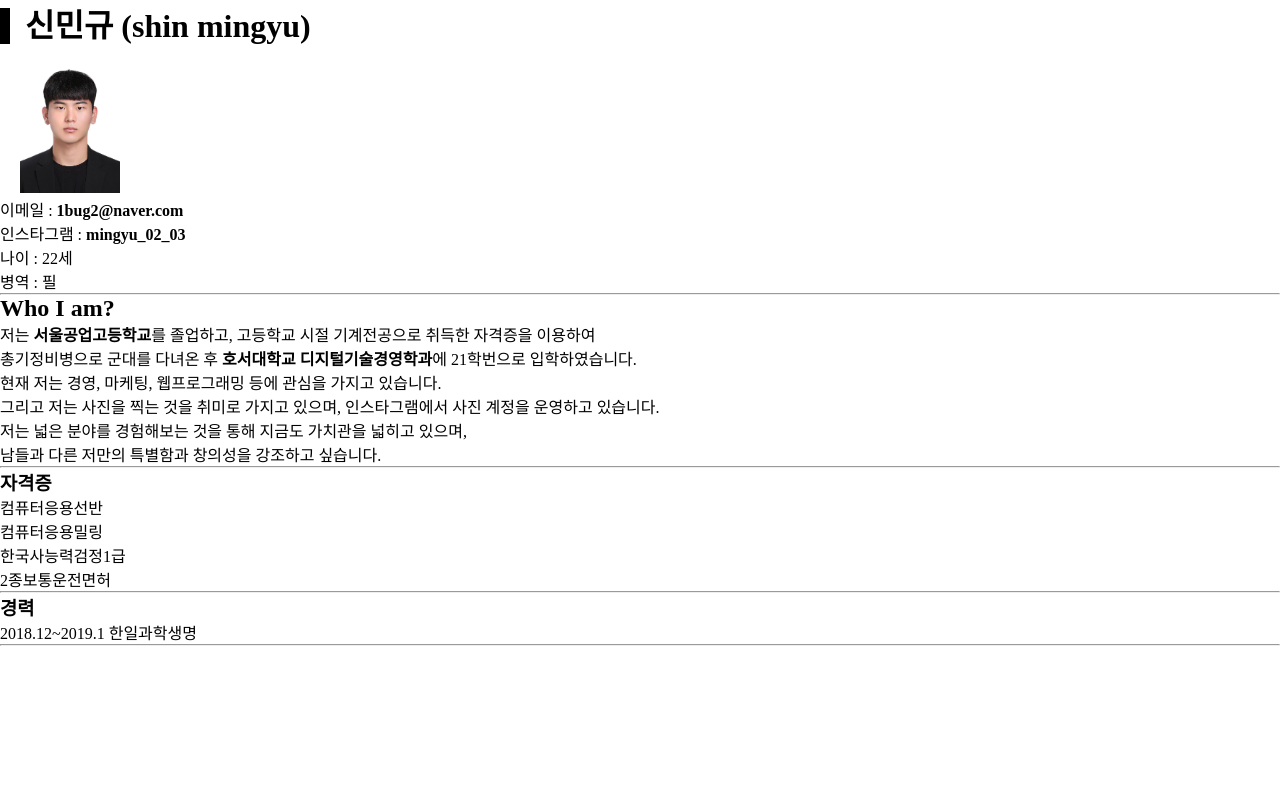
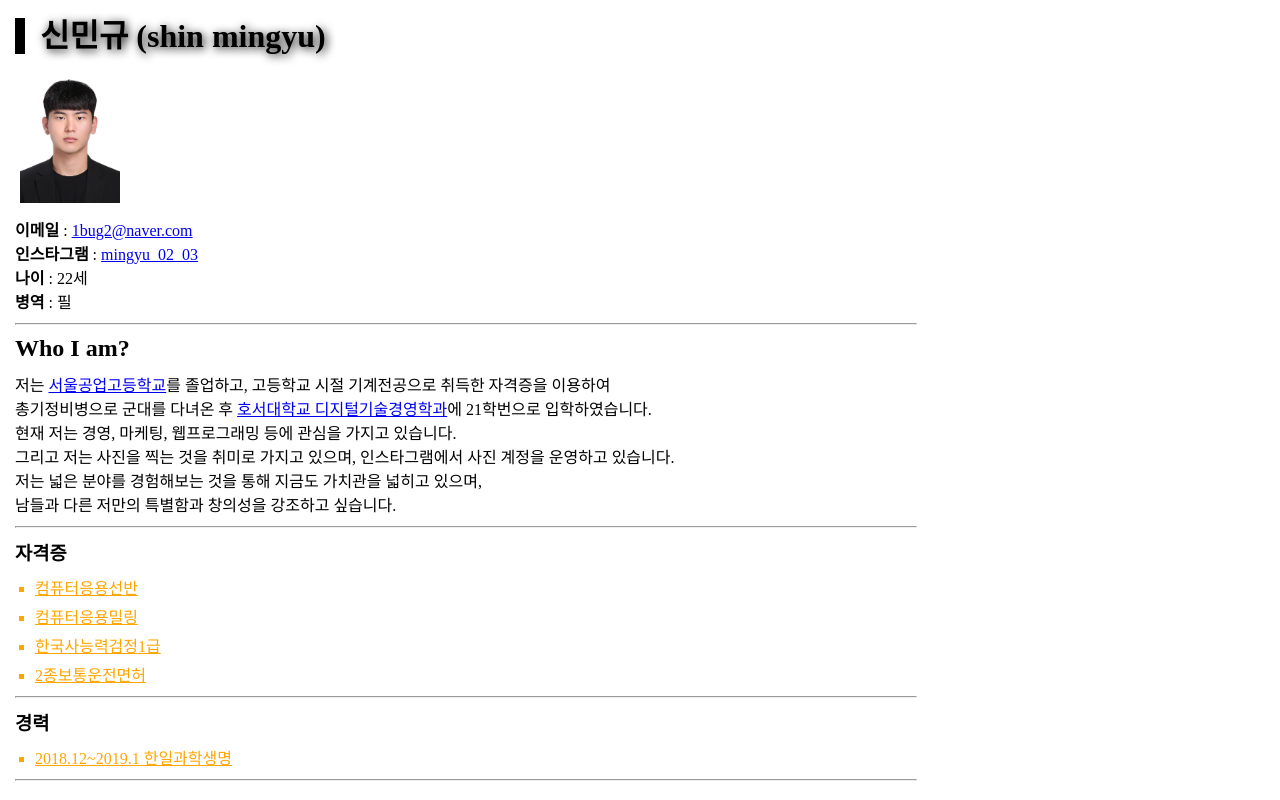
Before and after one commit to tlsalsrb03/tlsalsrb03.github.io, a plain HTML site: page 프로필.html in a window 1280 px wide. Drawn offline with Linux system fonts and the light colour scheme.

Commit message:
ㄴㅇㄴㅇㄴㅇㄴㅇ

```diff
--- a/프로필.html
+++ b/프로필.html
@@ -3,31 +3,30 @@
     <head>
         <meta charset="utf-8">
         <style>
-            body {font-size: 30;
-            color: black;}
-            h1 {font-size: 40;}
-            h2 {font-size: 40;}
-            h3 {font-size: 40;}
-
-            *{margin: 0; padding: 0;}
+        *{margin: 0; padding: 0;}
+        body {font-size: 30; color: black; padding-left: 15px;}
+        h1 {font-size: 40; margin-top: 10px; text-shadow: 2px 2px 10px black;}
+        h2 {font-size: 40; margin-bottom: 10px;}
+        h3 {font-size: 40; margin-bottom: 10px;}
         span {border-left: solid 10px black; padding-left: 15px;}
-        img {padding-left: 20px;}
-
+        img {padding-left: 5px; margin-bottom: 10px;}
+        ul {padding-left: 20px;}
+        li {margin-bottom: 5px; color: orange; text-decoration: underline; list-style-type: square;}
+        hr {margin-top: 10px; margin-bottom: 10px; width: 900px;}
         </style>
     </head>
 
     <body>
         <h1><span>신민규 (shin mingyu)</span></h1><br>
         <img src="신민규 증사.jpg" width="100"><br>
-        이메일 : <b>1bug2@naver.com</b><br>
-        인스타그램 : <b>mingyu_02_03</b><br>
-        나이 : 22세<br>
-        병역 : 필<br>
+        <b>이메일</b> : <a href="https://www.naver.com/">1bug2@naver.com</a><br>
+        <b>인스타그램</b> : <a href="https://www.instagram.com/">mingyu_02_03</a><br>
+        <b>나이</b> : 22세<br>
+        <b>병역</b> : 필<br>
         <hr>
-
         <h2>Who I am?</h2>
-        저는 <b>서울공업고등학교</b>를 졸업하고, 고등학교 시절 기계전공으로 취득한 자격증을 이용하여<br>
-        총기정비병으로 군대를 다녀온 후 <b>호서대학교 디지털기술경영학과</b>에 21학번으로 입학하였습니다.<br>
+        저는 <a href="https://seoul-th.sen.hs.kr/">서울공업고등학교</a>를 졸업하고, 고등학교 시절 기계전공으로 취득한 자격증을 이용하여<br>
+        총기정비병으로 군대를 다녀온 후 <a href="http://www.hoseo.ac.kr/Home/Main.mbz">호서대학교 디지털기술경영학과</a>에 21학번으로 입학하였습니다.<br>
         현재 저는 경영, 마케팅, 웹프로그래밍 등에 관심을 가지고 있습니다.<br>
         그리고 저는 사진을 찍는 것을 취미로 가지고 있으며, 인스타그램에서 사진 계정을 운영하고 있습니다.<br>
         저는 넓은 분야를 경험해보는 것을 통해 지금도 가치관을 넓히고 있으며,<br>
```
Also changed, not shown: index.html (+5 -4 lines).
